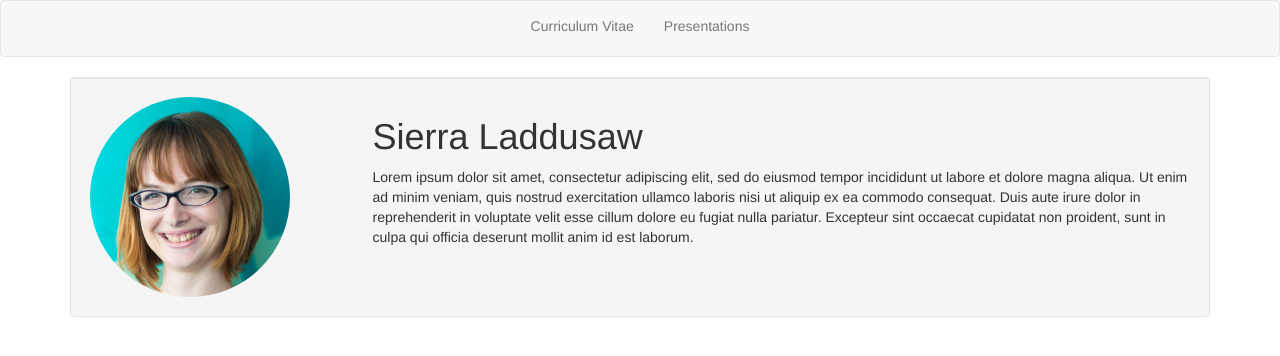
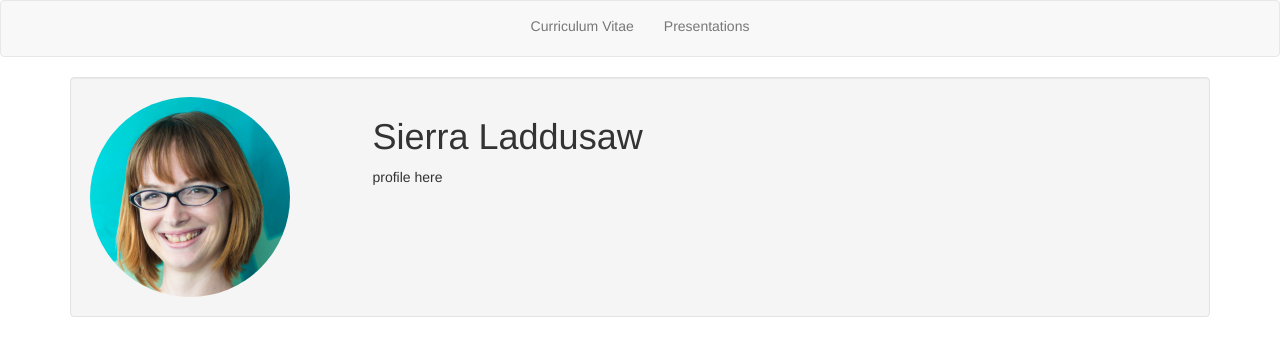
Before and after one commit to rladdusaw/sierra-website, an Angular app: page / in a window 1280 px wide. Shown: the top 356 px of the page. Built offline with nearby package versions, Linux system fonts and the light colour scheme.

Commit message:
removed loreum ipsum and added place holder text

```diff
--- a/src/app/app.bioComponent.html
+++ b/src/app/app.bioComponent.html
@@ -6,7 +6,7 @@
     </div>
     <div class="col-md-9">
       <h1 class="headline">Sierra Laddusaw</h1>
-      <p>Lorem ipsum dolor sit amet, consectetur adipiscing elit, sed do eiusmod tempor incididunt ut labore et dolore magna aliqua. Ut enim ad minim veniam, quis nostrud exercitation ullamco laboris nisi ut aliquip ex ea commodo consequat. Duis aute irure dolor in reprehenderit in voluptate velit esse cillum dolore eu fugiat nulla pariatur. Excepteur sint occaecat cupidatat non proident, sunt in culpa qui officia deserunt mollit anim id est laborum.</p>
+      <p>profile here</p>
     </div>
     </div>
   </div>
```
